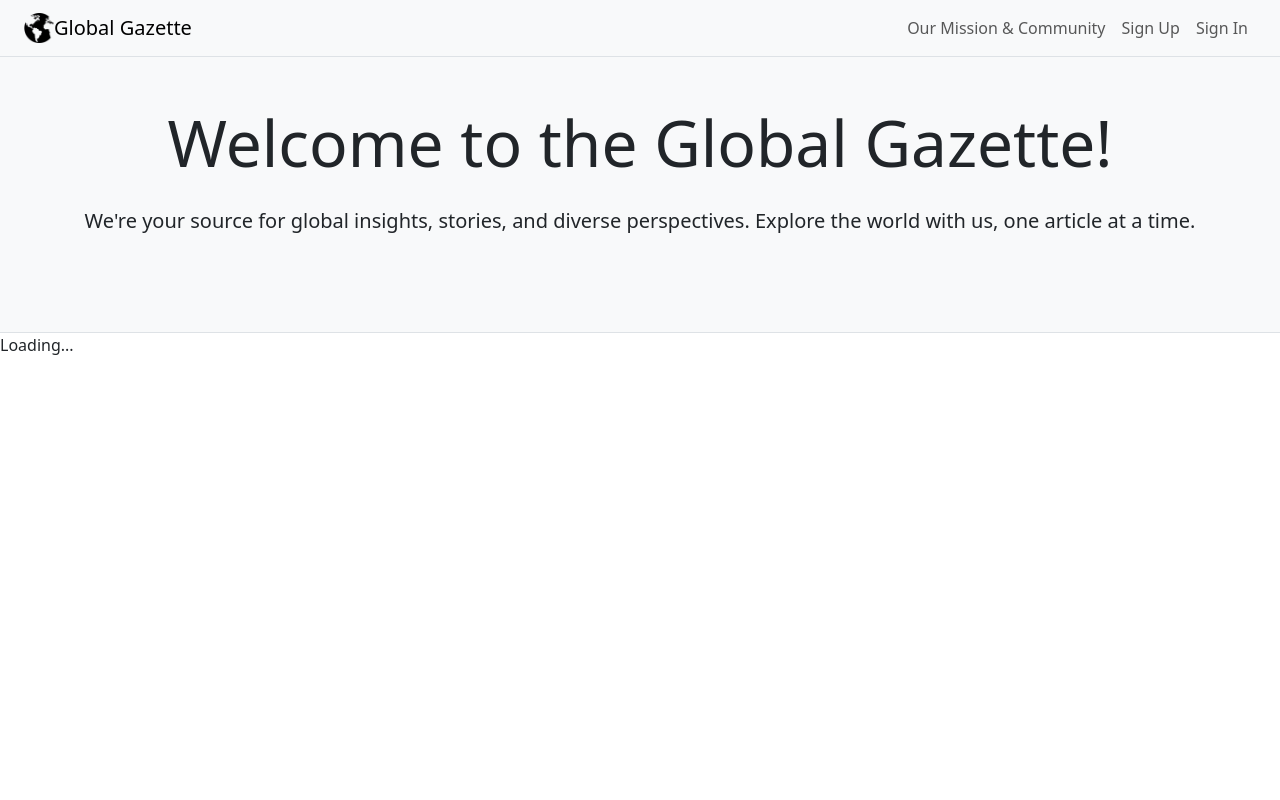
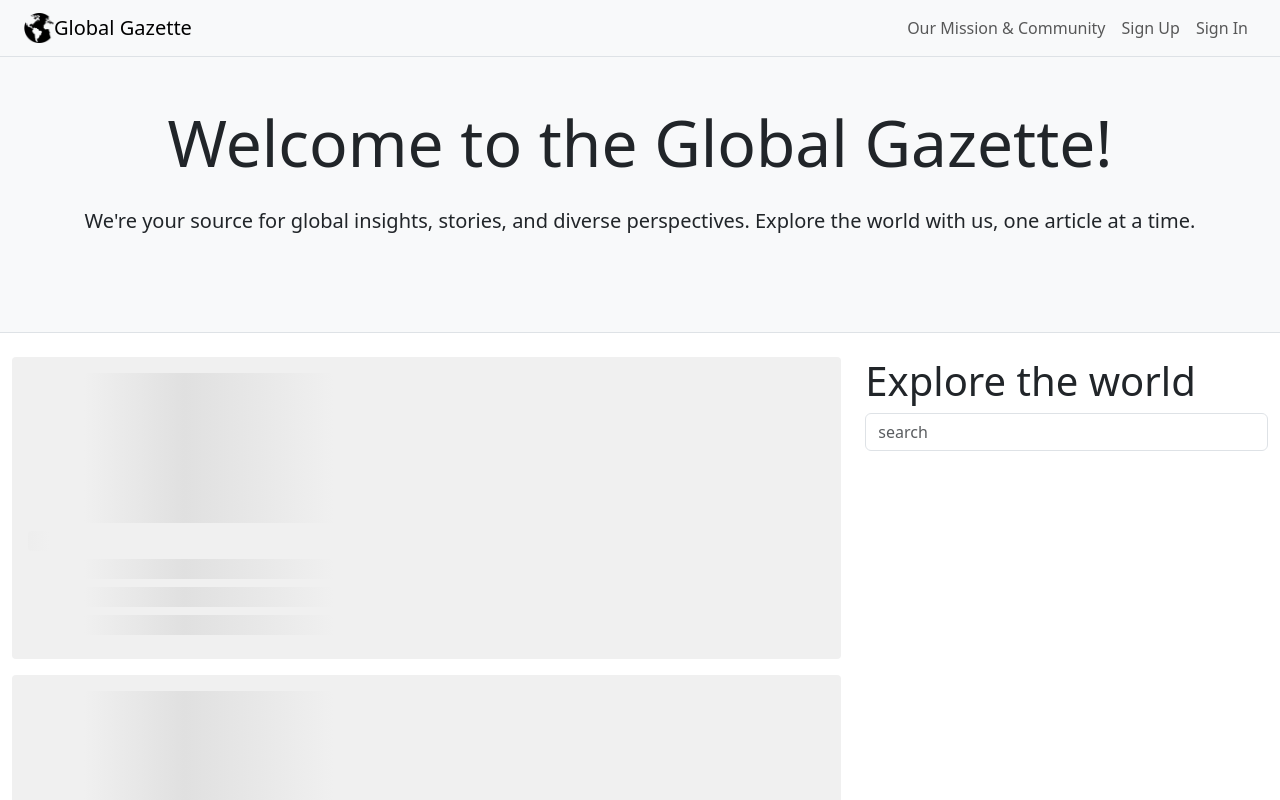
Before and after one commit to Code-Institute-Submissions/FarehaSi-global-gazette-frontend, a React (Vite) app: page / in a window 1280 px wide. Shown: the top 800 px of the page. Built offline with nearby package versions, Linux system fonts and the light colour scheme.

Commit message:
added skeleton, search and sorting to the articles

```diff
--- a/src/components/AuthNavbar.jsx
+++ b/src/components/AuthNavbar.jsx
@@ -4,7 +4,7 @@ import { Link } from 'react-router-dom';
 
 const AuthNavbar = () => {
   return (
-    <nav className="navbar navbar-expand-lg px-4 navbar-light bg-light border-bottom">
+    <nav className="sticky-top navbar navbar-expand-lg px-4 navbar-light bg-light border-bottom">
       <Link className="navbar-brand" to="/">
         <img
           src={worldLogo}
--- a/src/components/GNavbar.jsx
+++ b/src/components/GNavbar.jsx
@@ -4,7 +4,7 @@ import { Link } from 'react-router-dom';
 
 const GNavbar = () => {
   return (
-    <nav className="navbar navbar-expand-lg px-4 navbar-light bg-light border-bottom">
+    <nav className="sticky-top navbar navbar-expand-lg px-4 navbar-light bg-light border-bottom">
       <Link className="navbar-brand" to="/">
         <img
           src={worldLogo}
--- a/src/components/articles/Articles.jsx
+++ b/src/components/articles/Articles.jsx
@@ -1,16 +1,39 @@
-import React, { useEffect } from 'react';
-import { useInfiniteQuery } from 'react-query';
+import React, { useEffect, useState } from 'react';
+import { useInfiniteQuery, useQuery } from 'react-query';
 import ListSingleView from './ListSingleView';
 import apiFetch from '../../utils/api';
+import Skeleton from './Skeleton';
 
-const fetchArticles = async ({ pageParam = 1 }) => {
-    const res = await apiFetch(`/articles/?page=${pageParam}`);
+const fetchArticles = async ({ pageParam = 1, queryKey }) => {
+    const [_key, searchTerm] = queryKey;
+    const searchQueryParam = searchTerm ? `&search=${searchTerm}` : '';
+    const res = await apiFetch(`/articles/search/?page=${pageParam}${searchQueryParam}`);
     return res;
 };
 
+const fetchCategories = async () => {
+    const res = await apiFetch(`/categories`);
+    return res
+};
 
 
 const Articles = () => {
+    const skeletonPlaceholderCount = 5;
+
+    const [categories, setCategories] = useState([]);
+    const [searchTerm, setSearchTerm] = useState('');
+
+    useEffect(() => {
+        fetchCategories().then(data => {
+            setCategories(data.results);
+        });
+    }, []);
+
+
+    const handleSearchChange = (event) => {
+        setSearchTerm(event.target.value);
+    };
+
     const {
         data,
         error,
@@ -19,10 +42,10 @@ const Articles = () => {
         isFetchingNextPage,
         status
     } = useInfiniteQuery(
-        'articles',
+        ['articles', searchTerm],
         fetchArticles,
         {
-            getNextPageParam: (lastPage, pages) => {
+            getNextPageParam: (lastPage, _pages) => {
                 if (lastPage.next) {
                     const url = new URL(lastPage.next);
                     const nextPage = url.searchParams.get("page");
@@ -30,6 +53,7 @@ const Articles = () => {
                 }
                 return undefined;
             },
+            enabled: searchTerm.length === 0 || searchTerm.length > 2,
         }
     );
 
@@ -46,14 +70,18 @@ const Articles = () => {
     }, [hasNextPage, isFetchingNextPage, fetchNextPage]);
 
     return (
-        <div>
+        <div className="container-fluid mt-4">
+            <div className="row">
+                <div className="col-md-8">
                     {status === 'loading' ? (
-                <p>Loading...</p>
+                        Array.from({ length: skeletonPlaceholderCount }, (_, index) => (
+                            <Skeleton key={index} />
+                        ))
                     ) : status === 'error' ? (
                         <span>Error: {error.message}</span>
                     ) : (
                         <>
-                    {data.pages.map((group, i) => (
+                            {data?.pages.map((group, i) => (
                                 <React.Fragment key={i}>
                                     {group.results.map(article => (
                                         <ListSingleView
@@ -63,7 +91,7 @@ const Articles = () => {
                                             snippet={article.truncated_content}
                                             date={new Date(article.created_at).toLocaleDateString()}
                                             likes={article.like_count}
-                                    shares={article.dislike_count} // Assuming you want to display this as shares
+                                            comments={article.comment_count}
                                             tags={article.tag_names ? article.tag_names.map(tag => tag.name) : []}
                                             thumbnail={article.thumbnail}
                                         />
@@ -71,10 +99,41 @@ const Articles = () => {
                                 </React.Fragment>
                             ))}
                             <div>
-                      {isFetchingNextPage ? 'Loading more...' : hasNextPage ? 'Load More' : 'Nothing more to load'}
+                                {isFetchingNextPage
+                                    ? 'Loading more...'
+                                    : hasNextPage
+                                        ? 'Load More'
+                                        : <hr />}
                             </div>
                         </>
                     )}
+                </div>
+
+                <div className="col-md-4">
+                    <div className="sticky-top" style={{ top: '70px' }}>
+                        <div className="mb-4">
+                            <h1>Explore the world</h1>
+                            <input
+                                type="text"
+                                className="form-control"
+                                placeholder="search"
+                                value={searchTerm}
+                                onChange={handleSearchChange}
+                            />
+                        </div>
+                        {/* <h2 className="mb-3">Discover more of what matters to you</h2>
+                        <div className="row">
+                            {categories.map((category) => (
+                                <div key={category.id} className="col">
+                                    <a href="#" className="btn btn-light btn-block mb-2 text-start">
+                                        {category.name}
+                                    </a>
+                                </div>
+                            ))}
+                        </div> */}
+                    </div>
+                </div>
+            </div>
         </div>
     );
 };
--- a/src/components/articles/ListSingleView.jsx
+++ b/src/components/articles/ListSingleView.jsx
@@ -1,6 +1,6 @@
 import React from 'react';
 
-const ListSingleView = ({ author, title, snippet, date, likes, shares, tags, thumbnail }) => {
+const ListSingleView = ({ author, title, snippet, date, likes, shares, tags, thumbnail, comments }) => {
   return (
     <div className="container mt-5">
       <div className="row">
@@ -11,8 +11,9 @@ const ListSingleView = ({ author, title, snippet, date, likes, shares, tags, thu
           <div className="d-flex justify-content-between align-items-center mt-2">
             <span>{date}</span>
             <div>
-              <span className="mr-3">❤️ {likes}</span>
-              <span>🔄 {shares}</span>
+              <span className="pr-3">❤️ {likes}</span>
+              <span className="pr-3">🔄 {shares}</span>
+              <span>💬 {comments}</span>
             </div>
           </div>
           <div className="mt-2">
--- /dev/null
+++ b/src/components/articles/Skeleton.css
@@ -0,0 +1,39 @@
+.skeleton-article {
+    margin-bottom: 16px;
+    background-color: #f0f0f0;
+    padding: 16px;
+    border-radius: 4px;
+}
+
+.skeleton-image {
+    width: 100%;
+    height: 150px;
+    background-color: #e0e0e0;
+    border-radius: 4px;
+}
+
+.skeleton-line {
+    height: 20px;
+    background-color: #e0e0e0;
+    margin: 8px 0;
+    border-radius: 4px;
+}
+
+.skeleton-title {
+    width: 60%;
+}
+
+@keyframes shimmer {
+    0% {
+        background-position: -200px 0;
+    }
+    100% {
+        background-position: calc(200px + 100%) 0;
+    }
+}
+
+.skeleton-article > div {
+    animation: shimmer 1.5s infinite linear;
+    background: linear-gradient(to right, #f0f0f0 8%, #e0e0e0 18%, #f0f0f0 33%);
+    background-size: 1000px 100%;
+}
--- /dev/null
+++ b/src/components/articles/Skeleton.jsx
@@ -0,0 +1,15 @@
+import React from 'react';
+import './Skeleton.css';
+const Skeleton = () => {
+    return (
+        <div className="skeleton-article">
+            <div className="skeleton-image"></div>
+            <div className="skeleton-line skeleton-title"></div>
+            <div className="skeleton-line"></div>
+            <div className="skeleton-line"></div>
+            <div className="skeleton-line"></div>
+        </div>
+    );
+};
+
+export default Skeleton;
```
Lines whose indentation alone changed are shown as unchanged.
